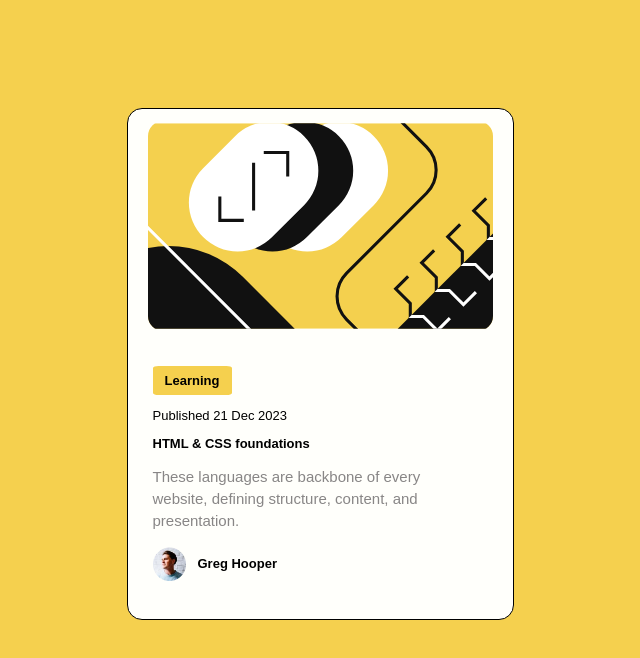
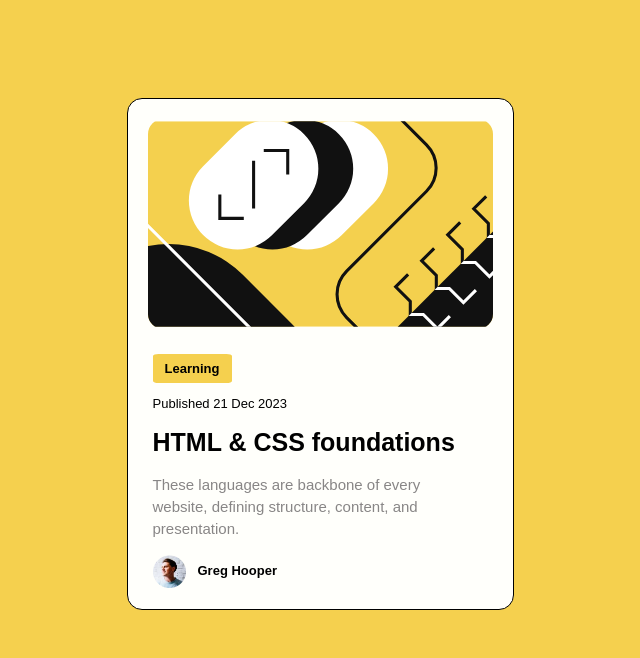
Before and after one commit to soouzaana/Projeto, a plain HTML site: page index.html in a window 1280 px wide. Shown: the whole page, without its empty margins (320-960 px from the left). Drawn offline with Linux system fonts and the light colour scheme.

Commit message:
modificacao

```diff
--- a/style.css
+++ b/style.css
@@ -8,9 +8,9 @@ body{
 .card{
     width: 385px;
     height: 510px;
-    margin-top: 100px;
+    margin-top: 90px;
     background-color: #fffffb;
-    border: 1px solid black; /*definindo borda*/
+    border: 1px solid black;
     border-radius: 15px;
     font-family: "Lexend", sans-serif;
 }
@@ -21,12 +21,11 @@ body{
 .tela{
     width: 345px;
     height: 210px;
-    border-radius: 15px; /*para arredondar a borda da imagem*/
-    margin-top: 12px;
+    border-radius: 15px;
+    margin-top: 20px;
 }
 .texto{
-    padding: 12px;
-    padding-top: 35px;
+    padding-top: 25px;
     padding-left: 25px;
 }
 button{
@@ -43,13 +42,12 @@ button{
     font-size: small;
 }
 .titulo{
-    font-weight: 800;
-    font-size: 13px;
+    font-weight: 600;
+    font-size: 25px;
 }
 .descricao{
     color: rgb(136, 134, 134);
     line-height: 22px;
-    font-size: smaller;
     font-size: 15px;
 }
 .avatar{
```
